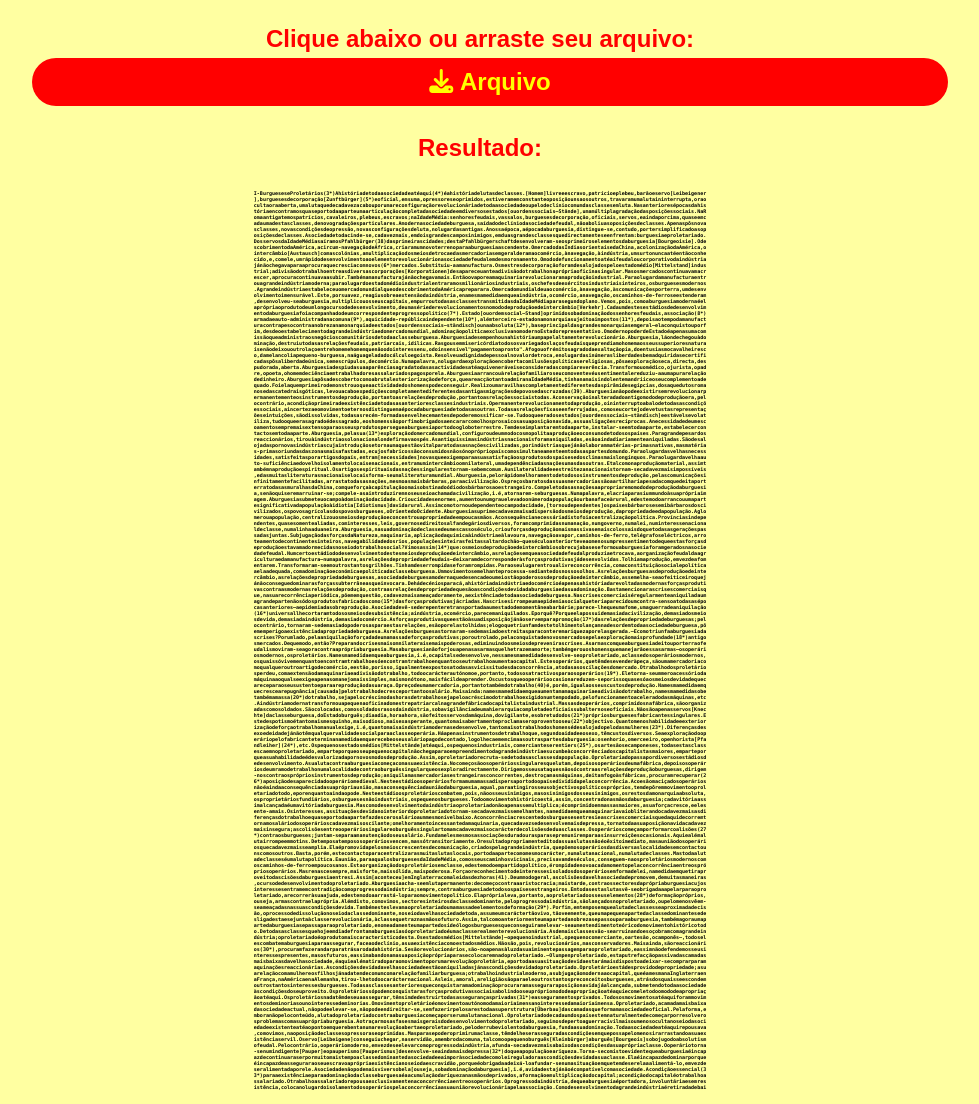
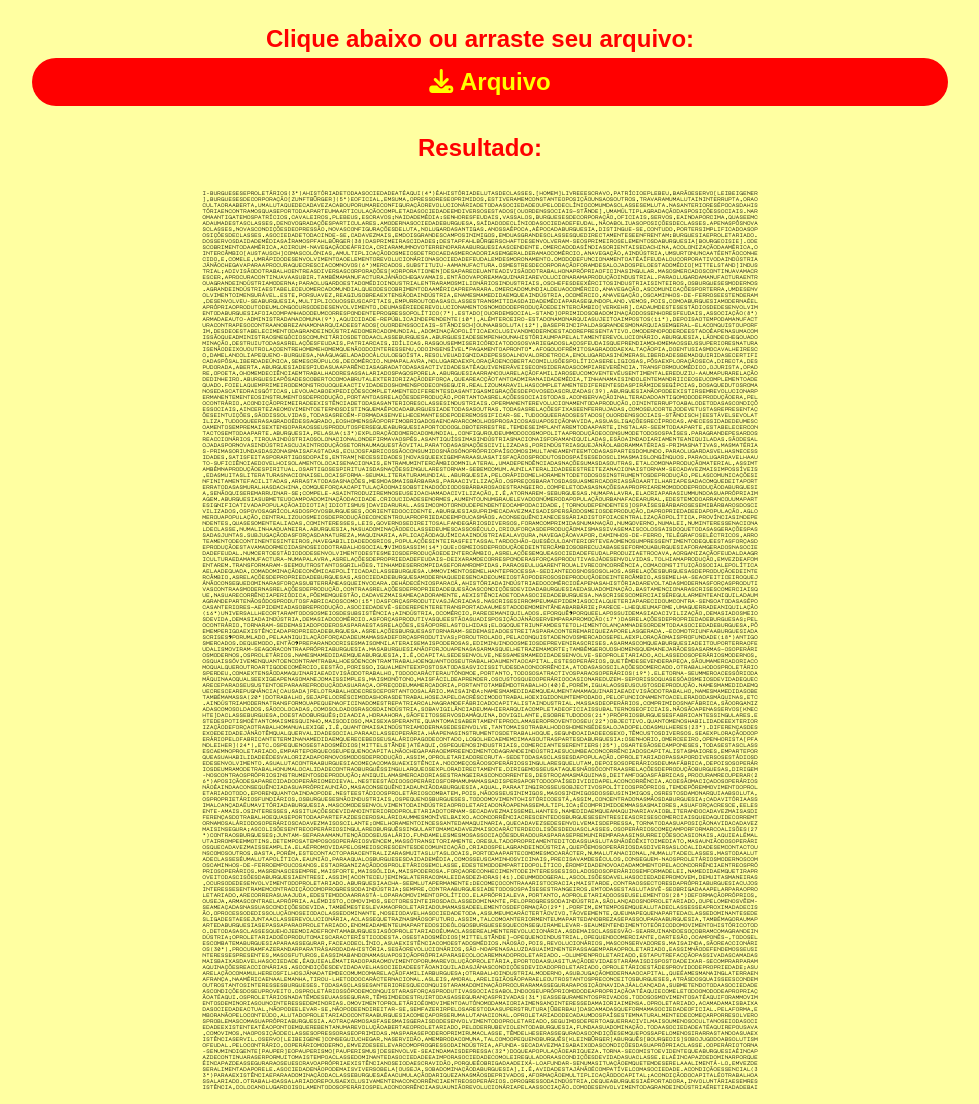
Before and after one commit to Ocramoi/Ocramoi.github.io, a PHP site: page / in a window 1280 px wide. Shown: the part 402-1506 px from the top of the page, without its empty margins (160-1139 px from the left). Run offline with PHP 8.4, Linux system fonts and the light colour scheme; some libraries are stand-ins or nearby versions.

Commit message:
efeito manifesto

```diff
--- a/index.html
+++ b/index.html
@@ -29,6 +29,7 @@
         Resultado: <br><br>
     </main>
     <div id="canvas"></div>
+    <br>
 
     <canvas id="worker" style="display: none;"></canvas>
 
--- a/style.css
+++ b/style.css
@@ -1,4 +1,5 @@
 @import url(https://fonts.googleapis.com/css?family=Montserrat:100,100italic,200,200italic,300,300italic,regular,italic,500,500italic,600,600italic,700,700italic,800,800italic,900,900italic);
+@import url('https://fonts.googleapis.com/css?family=Major+Mono+Display&display=swap');
 
 body
 {
@@ -51,7 +52,8 @@ main
 
 #canvas
 {
-    font-family: "Lucida Console", monospace;
+    font-family: 'Major Mono Display', monospace;
+    font-weight: bolder;
     display: block;
     margin: 0 auto;
     width: 70vw;
```
Also changed, not shown: index.js.
